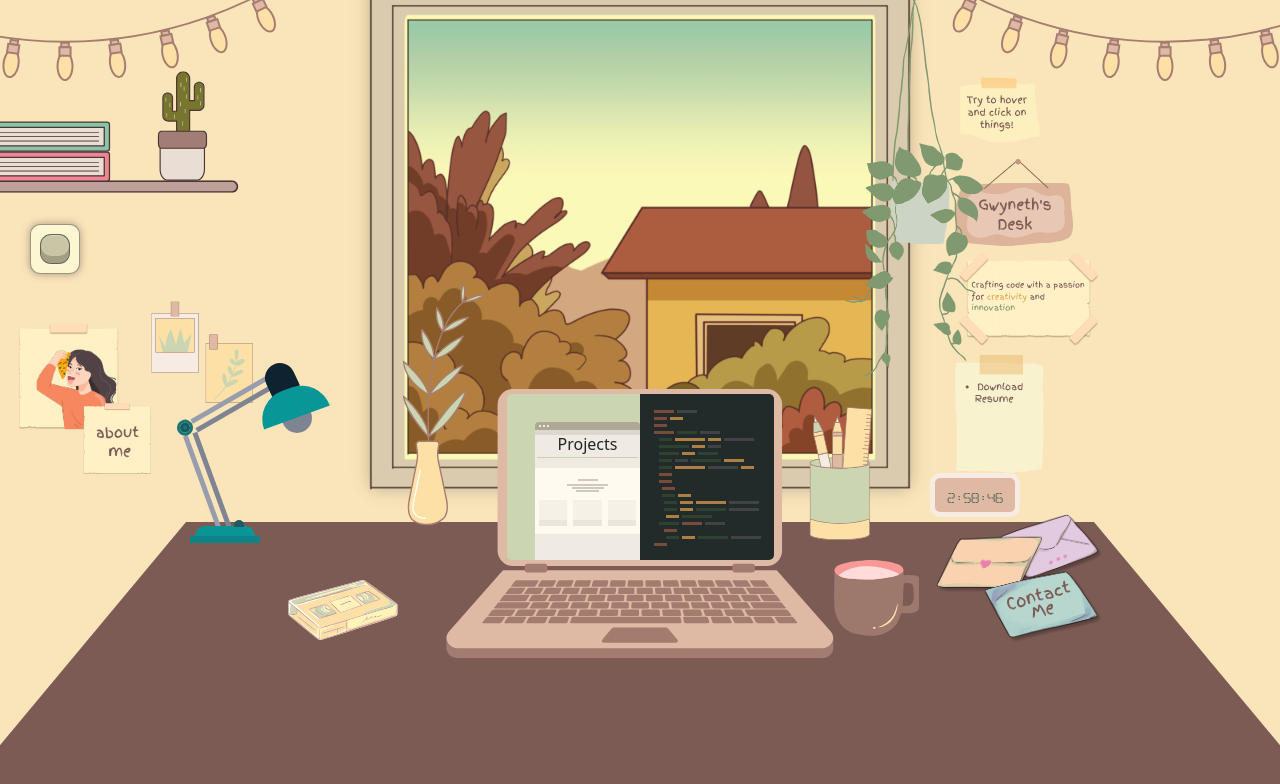
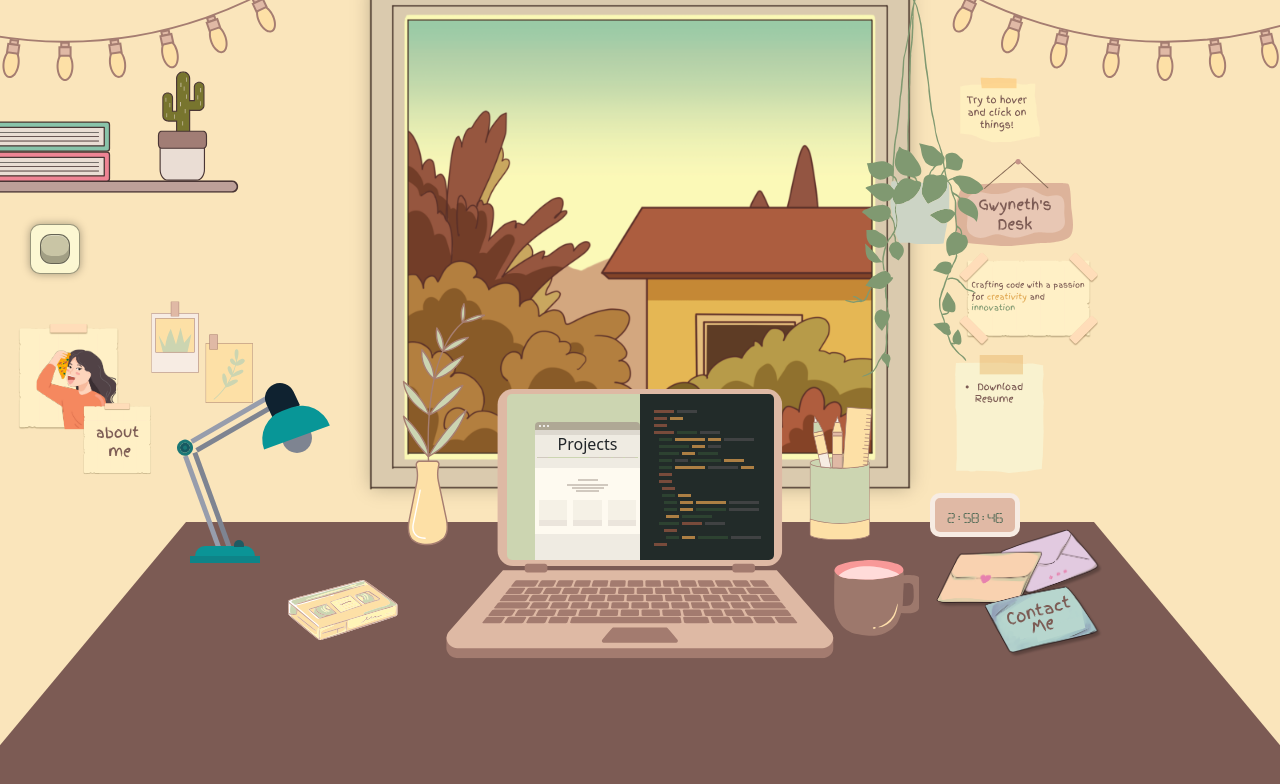
Before and after one commit to GWC523/Portfolio-v1, a React (Create React App) app: page / in a window 1280 px wide. Shown: the top 784 px of the page. Built offline with nearby package versions, Linux system fonts and the light colour scheme.

Commit message:
chore: adjusted margin top

```diff
--- a/src/Components/Clock/Clock.scss
+++ b/src/Components/Clock/Clock.scss
@@ -1,7 +1,7 @@
 .time {
   width: 90px;
   position: relative;
-  margin-top: -265px;
+  margin-top: -245px;
   margin-left: 340px;
   z-index: 35;
   text-align: center;
--- a/src/Components/Letters/Letters.scss
+++ b/src/Components/Letters/Letters.scss
@@ -1,7 +1,7 @@
 .letters {
   width: 170px;
   position: relative;
-  margin-top: -300px;
+  margin-top: -270px;
   left: 190%;
   z-index: 12;
   cursor: pointer;
--- a/src/Pages/Room.scss
+++ b/src/Pages/Room.scss
@@ -156,7 +156,7 @@ body {
 .vase {
   width: 98px;
   position: relative;
-  margin-top: -500px;
+  margin-top: -460px;
   left: -180%;
   z-index: 5;
 }
```
